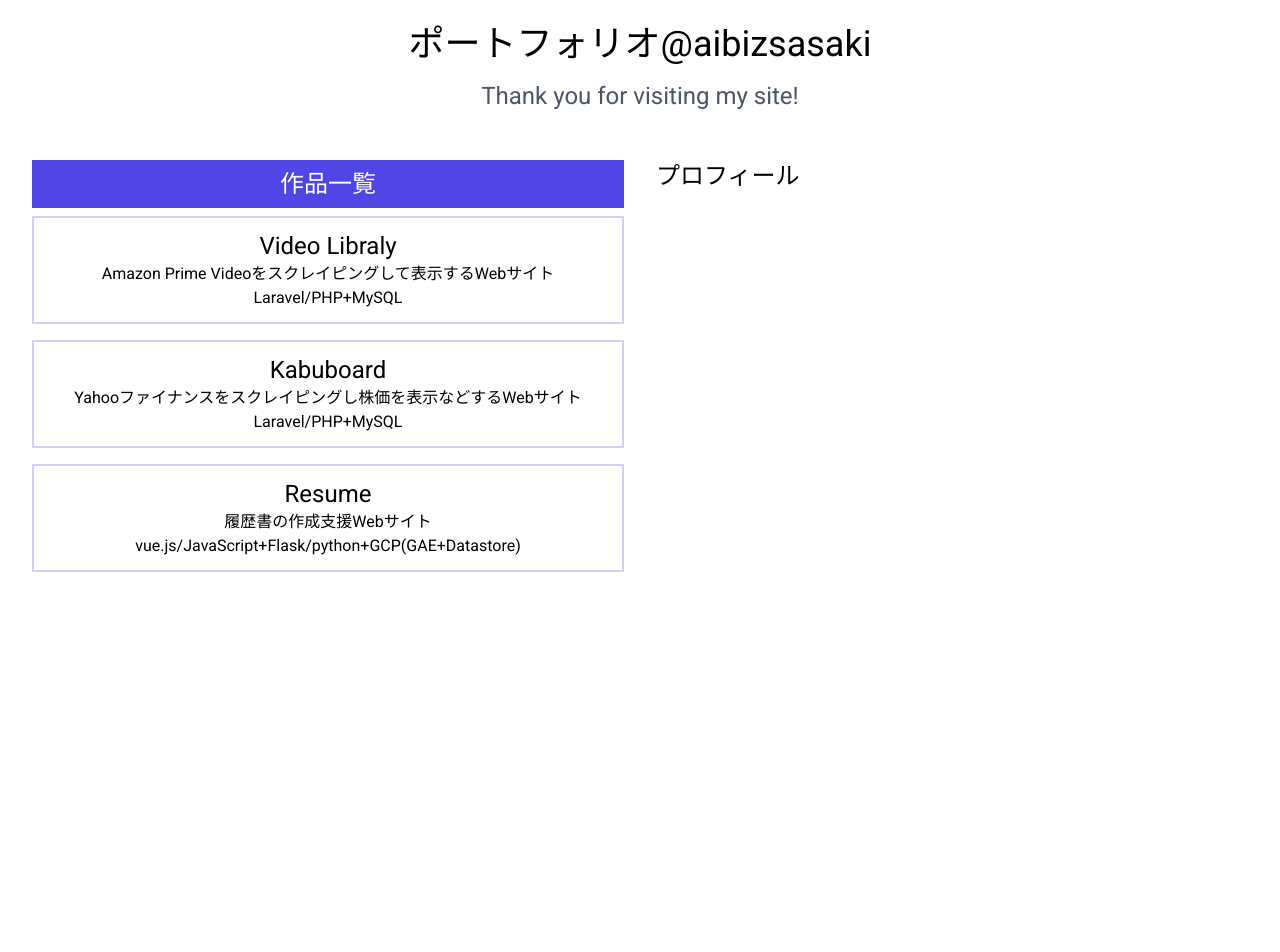
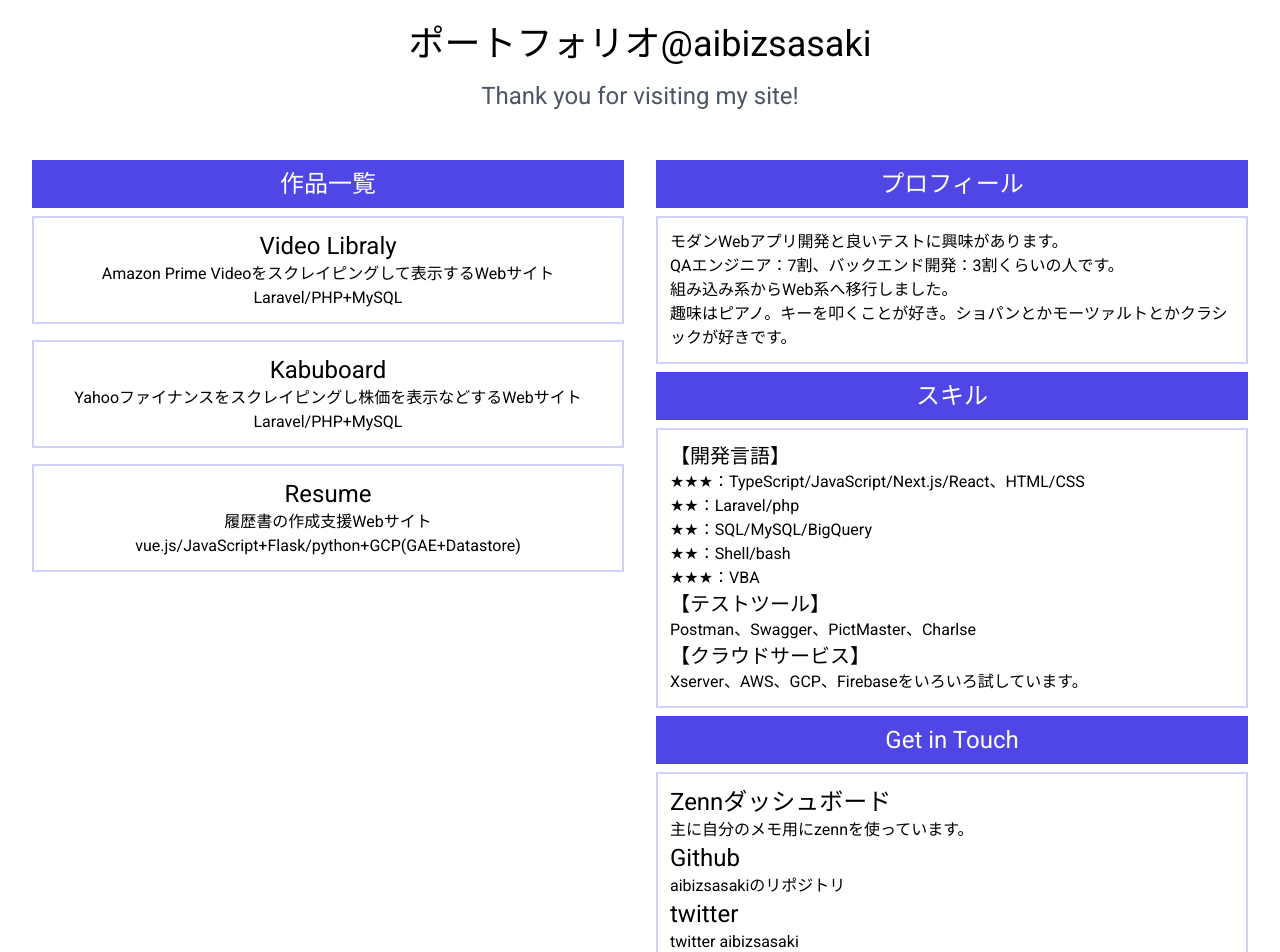
Before and after one commit to ai-biz20-sasaki/my-works-v2, a Next.js app: page / in a window 1280 px wide. Shown: the top 952 px of the page. Before the commit the page ends 800 px from the top, so only its background shows below. Built offline with nearby package versions, Linux system fonts and the light colour scheme.

Commit message:
RightSidebarを実装

```diff
--- a/src/components/right-sidebar.tsx
+++ b/src/components/right-sidebar.tsx
@@ -1,7 +1,58 @@
 export default function RightSidebar() {
   return (
-    <div>
-      <h1 className="text-2xl">プロフィール</h1>
+    <div className="flex flex-col">
+      <h1 className="text-2xl text-center bg-indigo-600 text-white p-2">
+        プロフィール
+      </h1>
+      <h1 className="border-2 border-indigo-500/30 p-3 my-2">
+        <p>モダンWebアプリ開発と良いテストに興味があります。</p>
+        <p>QAエンジニア：7割、バックエンド開発：3割くらいの人です。</p>
+        <p>組み込み系からWeb系へ移行しました。</p>
+        <p>趣味はピアノ。キーを叩くことが好き。ショパンとかモーツァルトとかクラシックが好きです。</p>
+      </h1>
+
+      <h1 className="text-2xl text-center bg-indigo-600 text-white p-2">
+        スキル
+      </h1>
+      <h1 className="border-2 border-indigo-500/30 p-3 my-2">
+        <p className="text-xl">【開発言語】</p>
+        <p>★★★：TypeScript/JavaScript/Next.js/React、HTML/CSS</p>
+        <p>★★：Laravel/php</p>
+        <p>★★：SQL/MySQL/BigQuery</p>
+        <p>★★：Shell/bash</p>
+        <p>★★★：VBA</p>
+        <p className="text-xl">【テストツール】</p>
+        <p>Postman、Swagger、PictMaster、Charlse</p>
+        <p className="text-xl">【クラウドサービス】</p>
+        <p>Xserver、AWS、GCP、Firebaseをいろいろ試しています。</p>
+      </h1>
+
+      <h1 className="text-2xl text-center bg-indigo-600 text-white p-2">
+        Get in Touch
+      </h1>
+      <h1 className="border-2 border-indigo-500/30 p-3 my-2">
+        <a className="text-2xl hover:text-indigo-300"
+          href="https://kabuboard2.0gravity0.com/">
+            Zennダッシュボード
+        </a>
+        <p>主に自分のメモ用にzennを使っています。</p>
+        <a className="text-2xl hover:text-indigo-300"
+          href="https://github.com/ai-biz20-sasaki?tab=repositories">
+            Github
+        </a>
+        <p>aibizsasakiのリポジトリ</p>
+        <a className="text-2xl hover:text-indigo-300"
+          href="https://twitter.com/ai_biz20_sasak">
+            twitter
+        </a>
+        <p>twitter aibizsasaki</p>
+        <a className="text-2xl hover:text-indigo-300"
+          href="https://www.youtube.com/@aibizsasaki/featured">
+            YouTube
+        </a>
+        <p>youtube aibizsasaki</p>
+      </h1>
+
     </div>
   )
 }
```
